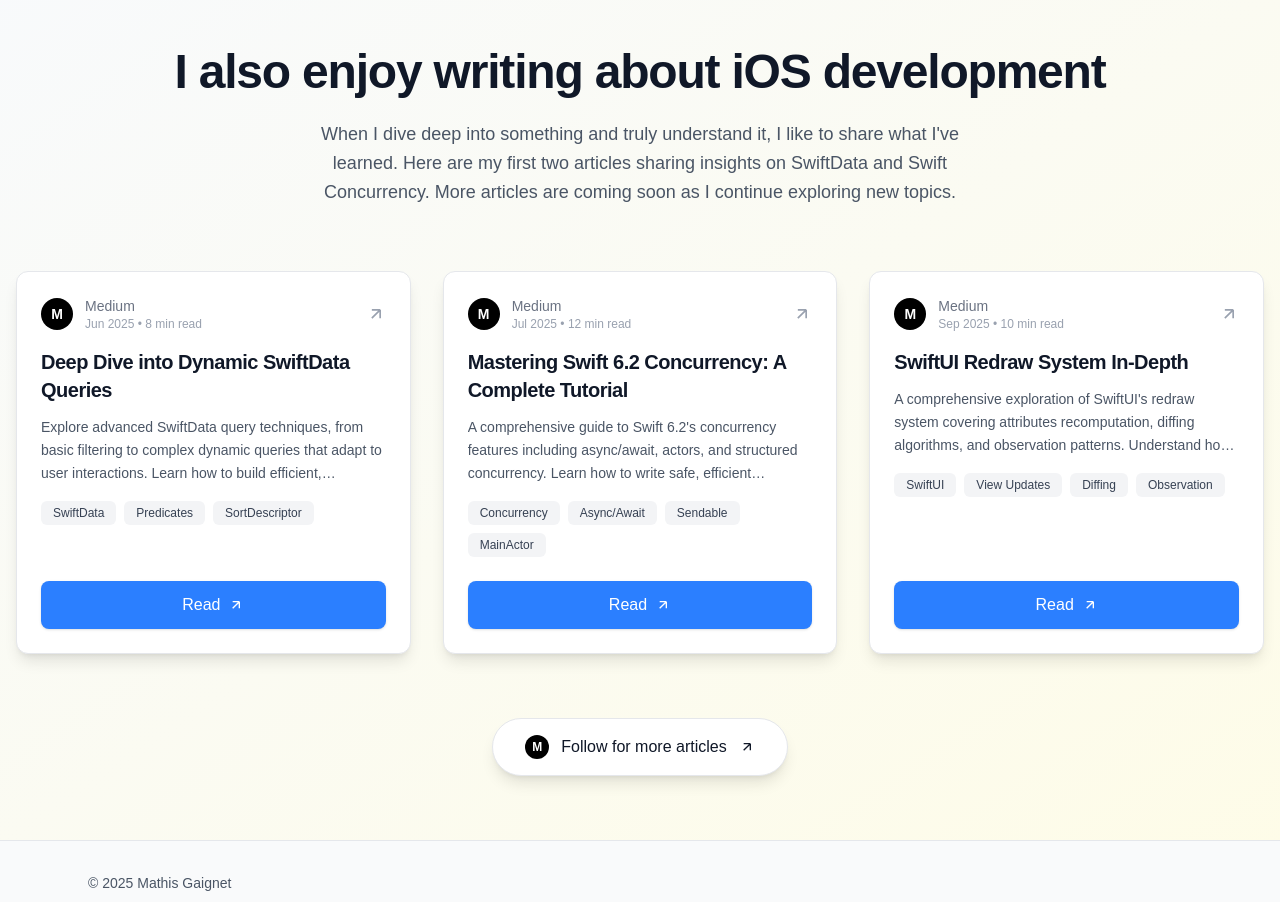
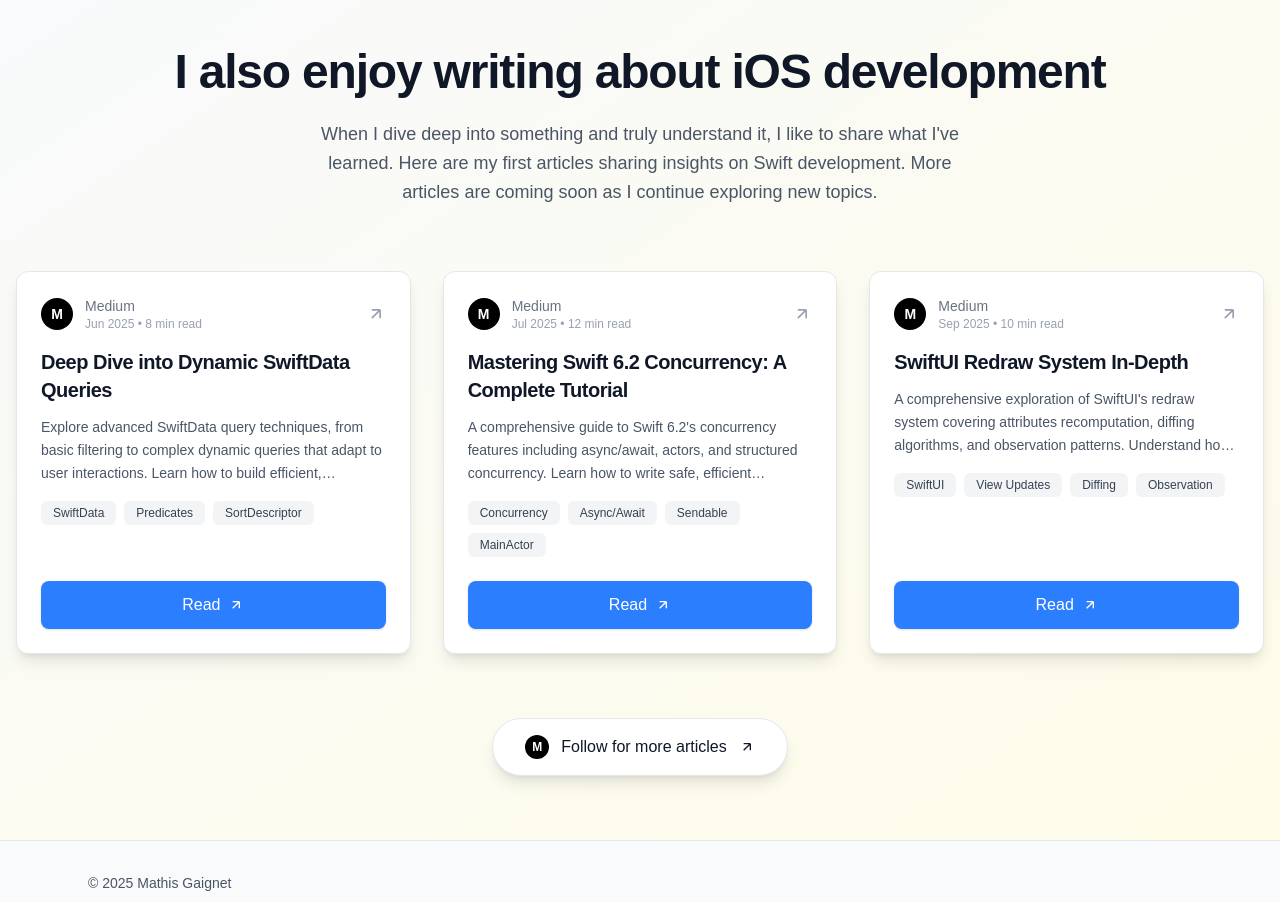
Before and after one commit to MathGnt/portfolio-mathis, a Next.js app: page / in a window 1280 px wide. Shown: the part 980-1882 px from the top of the page. Built offline with nearby package versions, Linux system fonts and the light colour scheme.

Commit message:
fix: update medium section description to reflect Swift articles in general

```diff
--- a/src/components/ui/mediumsection.tsx
+++ b/src/components/ui/mediumsection.tsx
@@ -18,7 +18,7 @@ export default function MediumSection() {
             I also enjoy writing about iOS development
           </h2>
           <p className="text-gray-600 max-w-2xl mx-auto text-lg leading-relaxed">
-            When I dive deep into something and truly understand it, I like to share what I've learned. Here are my first two articles sharing insights on SwiftData and Swift Concurrency. More articles are coming soon as I continue exploring new topics.
+            When I dive deep into something and truly understand it, I like to share what I've learned. Here are my first articles sharing insights on Swift development. More articles are coming soon as I continue exploring new topics.
           </p>
         </motion.div>
 
```
